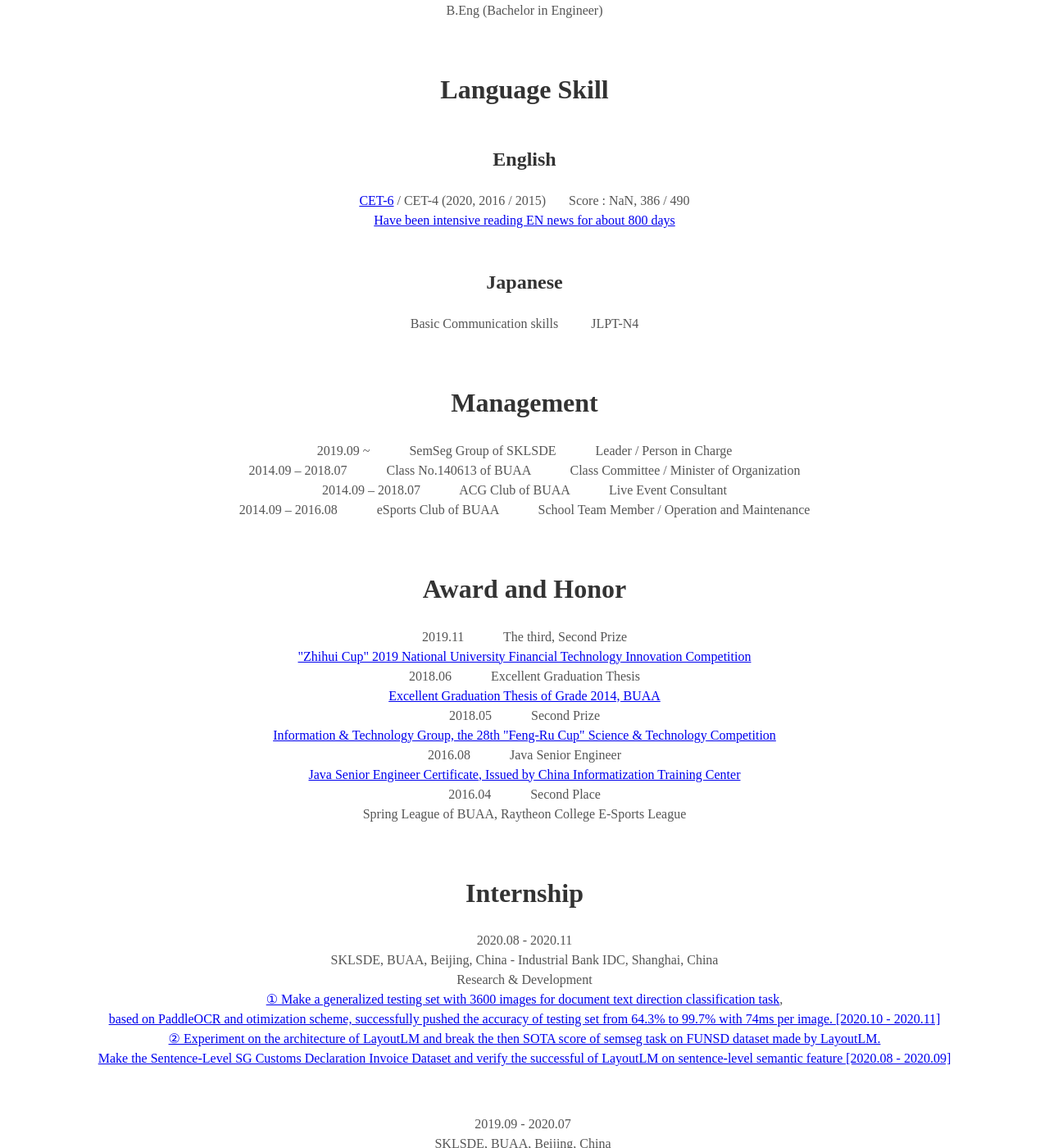
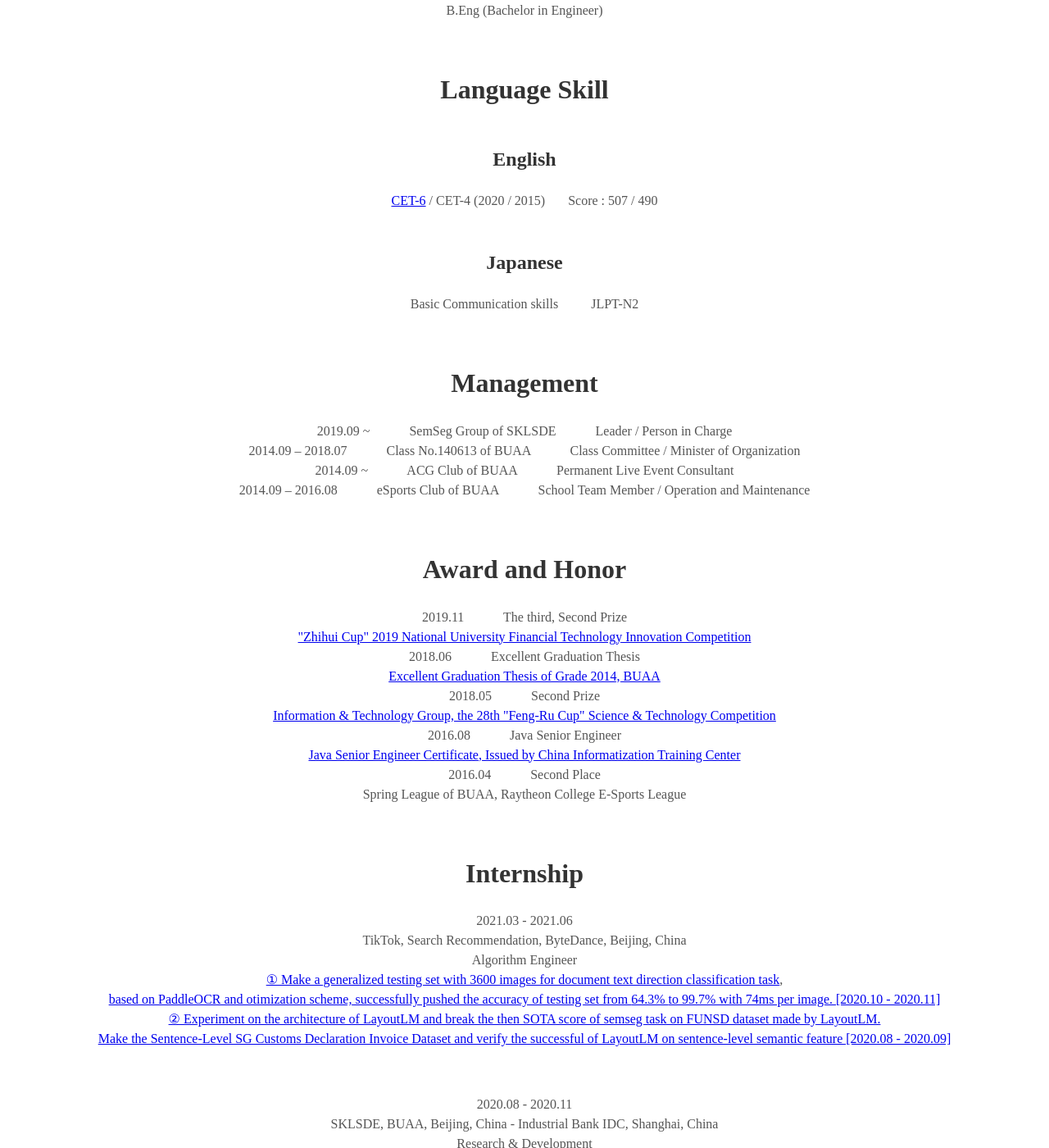
Before and after one commit to Noba1anc3/Noba1anc3.github.io, a Jekyll site: the page built from _posts/2020-07-13-Curriculum Vitae.md, in a window 1280 px wide and 1400 px high, scrolled down 785 px. Shown: the whole window at 82% size. Built offline with Jekyll 4.4.1, drawn with Linux system fonts in a browser that asks for light colours; some web fonts are replaced.

Commit message:
Update 2020-07-13-Curriculum Vitae.md

```diff
--- a/_posts/2020-07-13-Curriculum Vitae.md
+++ b/_posts/2020-07-13-Curriculum Vitae.md
@@ -7,6 +7,7 @@ layout: post
 <center>Name : Xuanrui Zhang      Hobbies : Reading, Aviation, Rock N'Roll</center>
 <center>Mail : zxryhjp@yahoo.co.jp      Github : noba1anc3.github.io</center>
 <center>Research Interest : Document Analysis & Information Extraction</center>
+
 ## <center>Educational Background</center>
 
 <center>2019 - 2022</center>
@@ -25,15 +26,11 @@ layout: post
 
 ### <center>English</center>
 
-<center><a href="http://m.qpic.cn/psc?/fef49446-40e0-48c4-adcc-654c5015022c/90yfO.8bOadXEE4MiHsPn6TyffVgPNmGcjIvjOKMuxcAKJ1BZrBzbZJm2HeN8VaripjDuYYmI8vvcL1pckOBsQ!!/b&bo=VAROBlQETgYRCT4!&rf=viewer_4">CET-6</a> / CET-4 (2020, 2016 / 2015) &nbsp;&nbsp;&nbsp;&nbsp;&nbsp; Score : NaN, 386 / 490</center>
-
-<center><a href="http://www.github.com/noba1anc3/en_news">
-Have been intensive reading EN news for about 800 days</a></center>
-
+<center><a href="http://r.photo.store.qq.com/psc?/V50VqFfH2A6OlZ2gWBDL0uxzNK4WmFgm/TmEUgtj9EK6.7V8ajmQrEMZhgRYfT8xcSZoeI4REwDVrT1FTF4ZXu1Ot09k33FAxZ8Y9hnHxawoCwgMjpkx3cWV6pBxwQVoWzIjUZ43xfPQ!/r">CET-6</a> / CET-4 (2020 / 2015) &nbsp;&nbsp;&nbsp;&nbsp;&nbsp; Score : 507 / 490</center>
 
 ### <center>Japanese</center>
 
-<center>Basic Communication skills &nbsp;&nbsp;&nbsp;&nbsp;&nbsp;&nbsp;&nbsp;&nbsp; JLPT-N4</center>
+<center>Basic Communication skills &nbsp;&nbsp;&nbsp;&nbsp;&nbsp;&nbsp;&nbsp;&nbsp; JLPT-N2</center>
 
 ## <center>Management</center>
 
@@ -43,8 +40,8 @@ SemSeg Group of SKLSDE &nbsp;&nbsp;&nbsp;&nbsp;&nbsp;&nbsp;&nbsp;&nbsp;&nbsp;&nb
 <center> 2014.09 – 2018.07 &nbsp;&nbsp;&nbsp;&nbsp;&nbsp;&nbsp;&nbsp;&nbsp;&nbsp;&nbsp;
 Class No.140613 of BUAA &nbsp;&nbsp;&nbsp;&nbsp;&nbsp;&nbsp;&nbsp;&nbsp;&nbsp;&nbsp; Class Committee / Minister of Organization</center>
 
-<center> 2014.09 – 2018.07 &nbsp;&nbsp;&nbsp;&nbsp;&nbsp;&nbsp;&nbsp;&nbsp;&nbsp;&nbsp;
-ACG Club of BUAA &nbsp;&nbsp;&nbsp;&nbsp;&nbsp;&nbsp;&nbsp;&nbsp;&nbsp;&nbsp; Live Event Consultant</center>
+<center> 2014.09 ~  &nbsp;&nbsp;&nbsp;&nbsp;&nbsp;&nbsp;&nbsp;&nbsp;&nbsp;&nbsp;
+ACG Club of BUAA &nbsp;&nbsp;&nbsp;&nbsp;&nbsp;&nbsp;&nbsp;&nbsp;&nbsp;&nbsp; Permanent Live Event Consultant</center>
 
 <center>2014.09 – 2016.08 &nbsp;&nbsp;&nbsp;&nbsp;&nbsp;&nbsp;&nbsp;&nbsp;&nbsp;&nbsp;
 eSports Club of BUAA &nbsp;&nbsp;&nbsp;&nbsp;&nbsp;&nbsp;&nbsp;&nbsp;&nbsp;&nbsp; School Team Member / Operation and Maintenance</center>
@@ -71,6 +68,23 @@ Java Senior Engineer Certificate, Issued by China Informatization Training Cente
 Spring League of BUAA, Raytheon College E-Sports League</center>
 
 ## <center>Internship</center>
+
+<center>2021.03 - 2021.06 <br>
+TikTok, Search Recommendation, ByteDance, Beijing, China<br>
+Algorithm Engineer<br>
+<a href="https://github.com/Noba1anc3/Direction_Classify/blob/master/Tesing%20Set.md">
+① Make a generalized testing set with 3600 images for document text direction classification task</a>,<br>
+<a href="https://github.com/Noba1anc3/Direction_Classify/blob/master/PaddleOCR/%E5%87%86%E7%A1%AE%E7%8E%87%E8%BF%AD%E4%BB%A3%E4%BC%98%E5%8C%96%E7%BB%93%E6%9E%9C%E6%96%87%E6%A1%A3.md">
+ based on PaddleOCR and otimization scheme, successfully pushed the accuracy of testing set from </a>
+<a href="https://github.com/Noba1anc3/Direction_Classify/blob/master/zhenyang_version/README.md">
+64.3% </a>
+<a href="https://github.com/Noba1anc3/Direction_Classify/blob/master/PaddleOCR/%E6%97%B6%E9%97%B4%E6%B6%88%E8%80%97%E8%BF%AD%E4%BB%A3%E4%BC%98%E5%8C%96%E7%BB%93%E6%9E%9C%E6%96%87%E6%A1%A3.md">
+to 99.7% with 74ms per image. [2020.10 - 2020.11]</a><br>
+<a href="https://github.com/Noba1anc3/ext_layout_lm">
+② Experiment on the architecture of LayoutLM and break the then SOTA score of semseg task on FUNSD dataset made by LayoutLM.<br> Make the Sentence-Level SG Customs Declaration Invoice Dataset and verify the successful of LayoutLM on sentence-level semantic feature [2020.08 - 2020.09]</a><br></center><br>
+
+
+
 <center>2020.08 - 2020.11 <br>
 SKLSDE, BUAA, Beijing, China - Industrial Bank IDC, Shanghai, China<br>
 Research & Development<br>
```
